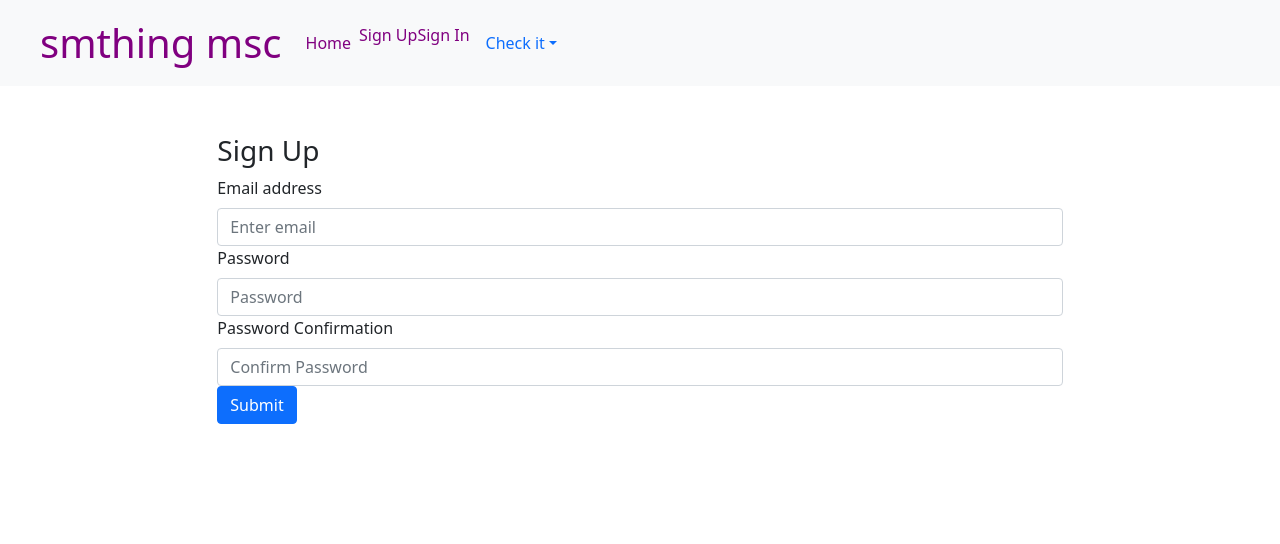
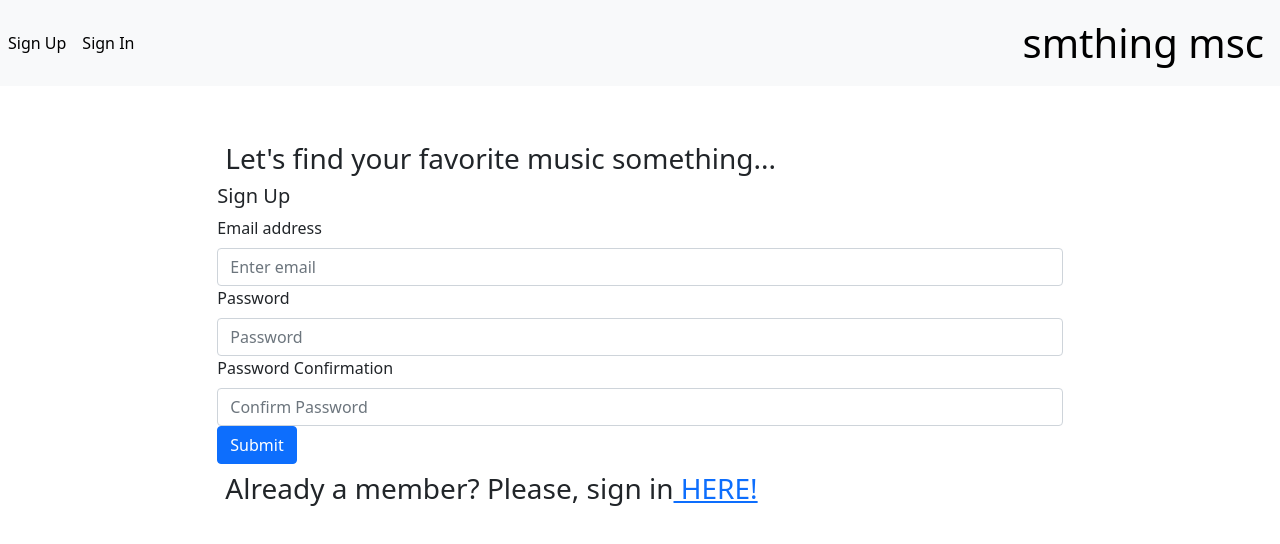
Before and after one commit to mitchgemma/team-mack-client, a React (Create React App) app: page /sign-up in a window 1280 px wide. Shown: the top 544 px of the page. Built offline with nearby package versions, Linux system fonts and the light colour scheme; a web font is replaced by a local one.

Commit message:
nav layout adjustment

```diff
--- a/src/App.js
+++ b/src/App.js
@@ -90,16 +90,16 @@ const App = () => {
 				<Route
 					path='/favorites'
 					element={
-						// <RequireAuth user={user}>
+						<RequireAuth user={user}>
 							<IndexFavorites msgAlert={msgAlert} user={user} />}
-						// </RequireAuth>}
+						</RequireAuth>}
 				/>
 				<Route
 					path='/favorites/:id'
 					element={
-						// <RequireAuth user={user}>
+						<RequireAuth user={user}>
 							<ShowFavorite msgAlert={msgAlert} user={user} />}
-						// </RequireAuth>}
+						</RequireAuth>}
 				/>
 
 			</Routes>
--- a/src/components/auth/SignIn.js
+++ b/src/components/auth/SignIn.js
@@ -57,7 +57,8 @@ const SignIn = (props) => {
     return (
         <div className='row'>
             <div className='col-sm-10 col-md-8 mx-auto mt-5'>
-                <h3>Sign In</h3>
+                <h3 className='m-2'>Let's find your favorite music something...</h3>
+                <h5>Sign In</h5>
                 <Form onSubmit={onSignIn}>
                     <Form.Group controlId='email'>
                         <Form.Label>Email address</Form.Label>
@@ -85,10 +86,12 @@ const SignIn = (props) => {
                         Submit
                     </Button>
                 </Form>
-                {/* <Button>
-                </Button> */}
-                    <Link to='/sign-up'>Sign Up</Link>
-
+                <div className='m-2'>
+                    <h3>
+                        Not a member? Please, sign up
+                        <Link to='/sign-up'>  HERE!</Link>
+                    </h3>
+                </div>
             </div>
         </div>
     )
--- a/src/components/auth/SignUp.js
+++ b/src/components/auth/SignUp.js
@@ -1,7 +1,7 @@
 // import React, { Component } from 'react'
 import React, { useState } from 'react'
 import { useNavigate } from 'react-router-dom'
-
+import { Link } from 'react-router-dom'
 import { signUp, signIn } from '../../api/auth'
 import messages from '../shared/AutoDismissAlert/messages'
 
@@ -58,7 +58,8 @@ const SignUp = (props) => {
     return (
         <div className='row'>
             <div className='col-sm-10 col-md-8 mx-auto mt-5'>
-                <h3>Sign Up</h3>
+            <h3 className='m-2'>Let's find your favorite music something...</h3>
+                <h5>Sign Up</h5>
                 <Form onSubmit={onSignUp}>
                     <Form.Group controlId='email'>
                         <Form.Label>Email address</Form.Label>
@@ -97,6 +98,12 @@ const SignUp = (props) => {
                         Submit
                     </Button>
                 </Form>
+                <div className='m-2'>
+                    <h3>
+                        Already a member? Please, sign in
+                        <Link to='/sign-in'>  HERE!</Link>
+                    </h3>
+                </div>
             </div>
         </div>
     )
--- a/src/components/shared/Header.js
+++ b/src/components/shared/Header.js
@@ -7,13 +7,13 @@ import { Link } from 'react-router-dom'
 
 const linkStyle = {
 
-    color: 'purple',
+    color: 'black',
     textDecoration: 'none',
 
 }
 const authenticatedOptions = (
 	<>
-		<Nav.Item>
+		{/* <Nav.Item>
 			<Link to='change-password' style={linkStyle}>
 				Change Password
 			</Link>
@@ -22,53 +22,62 @@ const authenticatedOptions = (
 			<Link to='sign-out' style={linkStyle}>
 				Sign Out
 			</Link>
-		</Nav.Item>
+		</Nav.Item> */}
+		<NavDropdown title="/ / / / / / / /" id="basic-nav-dropdown" style={linkStyle} >
+			<Link to='/' style={linkStyle}>
+ 				Search
+			</Link> <br/>
+			<Link to='/favorites' style={linkStyle}>
+				My favorite picks
+			</Link> <br/>
+			<Link to='change-password' style={linkStyle}>
+				Change Password
+			</Link><br/>
+			<Link to='sign-out' style={linkStyle}>
+				Sign Out
+			</Link><br/>
+		</NavDropdown>
 	</>
 )
 
 const unauthenticatedOptions = (
 	<>
         <Nav.Item>
-		    <Link to='sign-up' style={linkStyle}>Sign Up</Link>
+		    <Link to='sign-up' style={linkStyle} className='m-2'>Sign Up</Link>
         </Nav.Item>
         <Nav.Item>
-		    <Link to='sign-in' style={linkStyle}>Sign In</Link>
+		    <Link to='sign-in' style={linkStyle} className='m-2'>Sign In</Link>
         </Nav.Item>
 	</>
 )
 
-const alwaysOptions = (
-	<>
-		<Nav.Link>
-			<Link to='/' style={linkStyle}>
-				Home
-			</Link>
-		</Nav.Link>
-	</>
-)
+// const alwaysOptions = (
+// 	<>
+// 		<Nav.Link>
+// 			<Link to='/' style={linkStyle}>
+// 				Home
+// 			</Link>
+// 		</Nav.Link>
+// 	</>
+// )
 
 const Header = ({ user }) => (
 	<Navbar bg='light' variant='dark' expand='md'>
+		<Navbar.Toggle aria-controls='basic-navbar-nav' />
+		<Navbar.Collapse id='basic-navbar-nav'>
+			<Nav className='ml-auto'>
+				{/* {user && (
+					<span className='navbar-text mr-2'>Welcome, {user.email}</span>
+				)} */}
+				{/* {alwaysOptions}	 */}
+			</Nav>
+				{user ? authenticatedOptions : unauthenticatedOptions}
+		</Navbar.Collapse>
 		<Navbar.Brand>
             <Link to='/' style={linkStyle} className='logo'>
                 smthing msc
             </Link>
         </Navbar.Brand>
-		<Navbar.Toggle aria-controls='basic-navbar-nav' />
-		<Navbar.Collapse id='basic-navbar-nav'>
-			<Nav className='ml-auto'>
-				{user && (
-					<span className='navbar-text mr-2'>Welcome, {user.email}</span>
-				)}
-				{alwaysOptions}
-				{user ? authenticatedOptions : unauthenticatedOptions}
-			</Nav>
-			<NavDropdown title="Check it" id="basic-nav-dropdown" style={linkStyle} >
-				<Link to='/favorites' style={linkStyle} className='logo'>
-					my picks
-            	</Link>
-			</NavDropdown>
-		</Navbar.Collapse>
 	</Navbar>
 )
 
--- a/src/index.css
+++ b/src/index.css
@@ -15,6 +15,6 @@ code {
 .logo {
   color: purple;
   font-size: 2em;
-  margin-left: 1em;
-
+  display: 'flex';
+  justify-content: 'center';
 }
```
